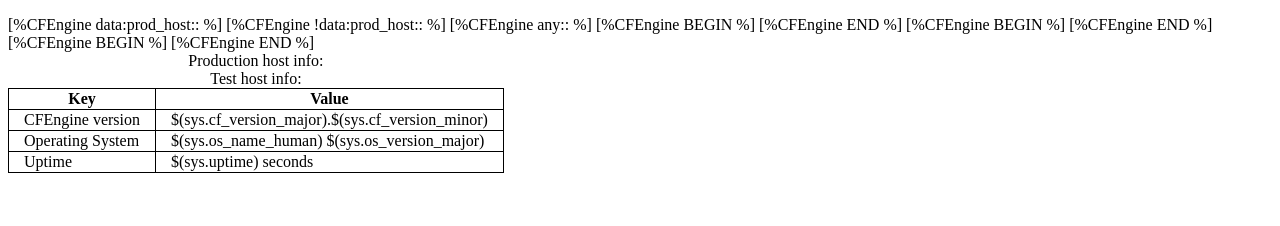
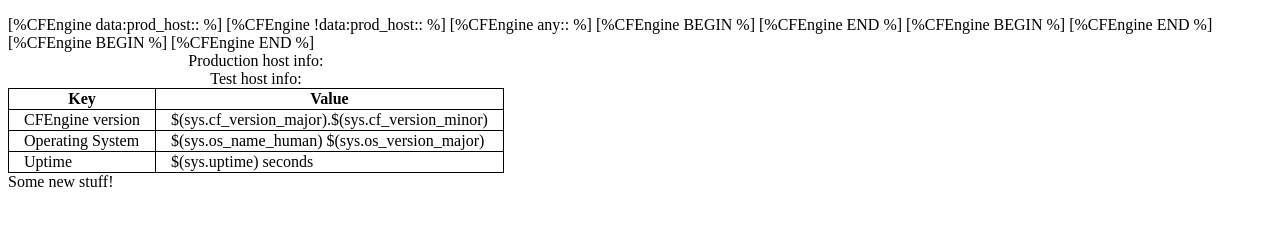
Before and after one commit to larsewi/cf3-website, a plain HTML site: page src/index.html in a window 1280 px wide. Drawn offline with Linux system fonts and the light colour scheme.

Commit message:
Added some new stuff
Ticket: None
Changelog: None
Signed-off-by: Lars Erik Wik <lars.erik.wik@northern.tech>

```diff
--- a/src/index.html
+++ b/src/index.html
@@ -35,6 +35,8 @@
 [%CFEngine END %]
         </tr>
       </table>
+
+      Some new stuff!
     </p>
   </body>
 </html>
```
